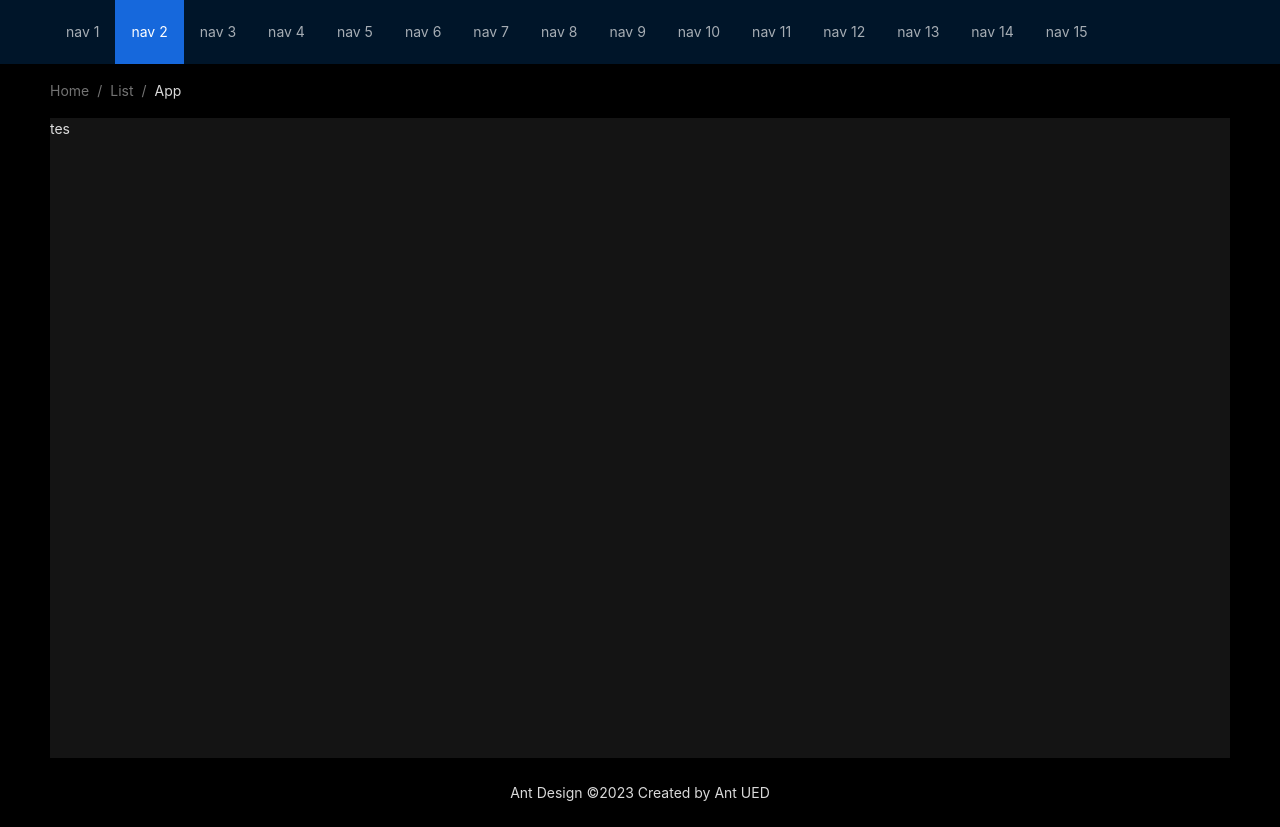
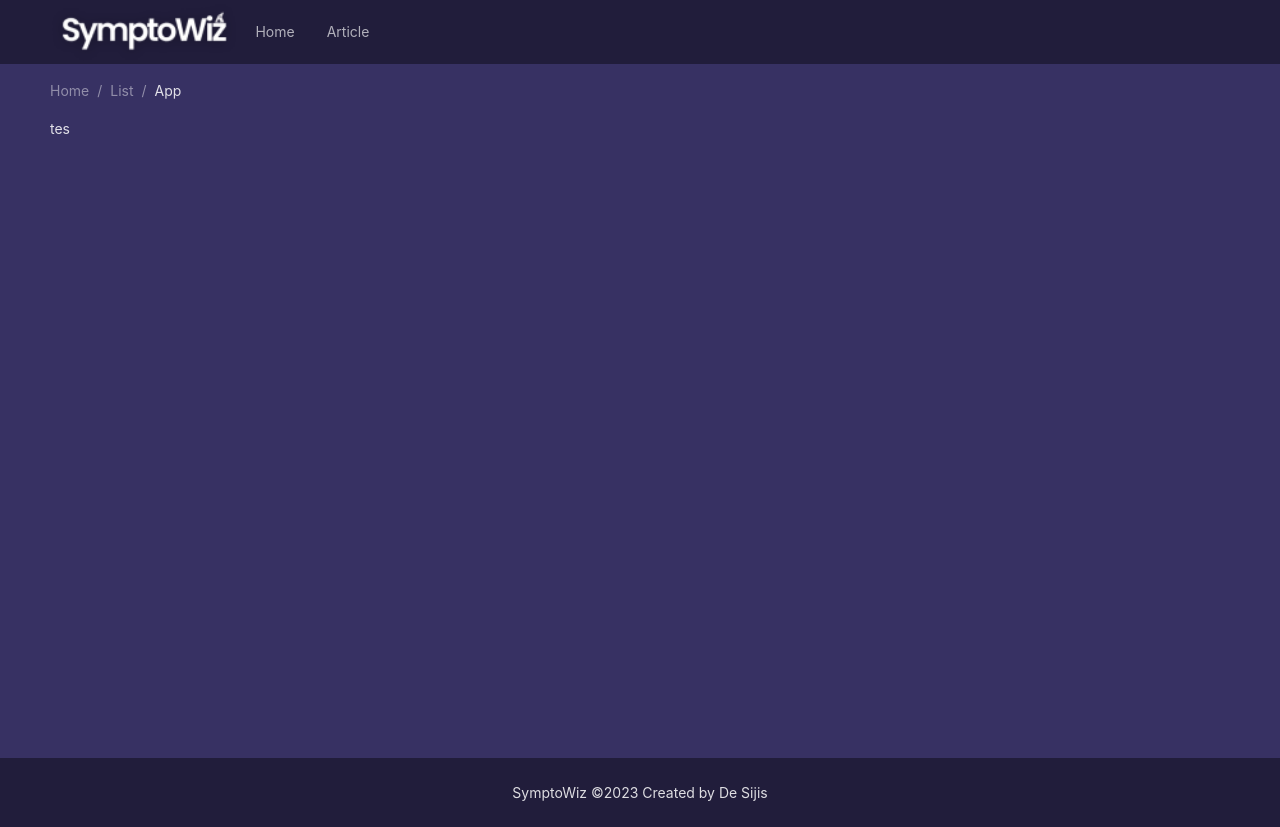
Before and after one commit to tasyanafisah/SymptoWiz, a React (Vite) app in the folder frontend/: page / in a window 1280 px wide. Built offline with nearby package versions, Linux system fonts and the light colour scheme.

Commit message:
[feature] #19 nav and footer

```diff
--- a/frontend/src/components/layout/DefaultLayout.jsx
+++ b/frontend/src/components/layout/DefaultLayout.jsx
@@ -1,30 +1,28 @@
 import { Breadcrumb, Layout, Menu, theme } from "antd";
+import logoSymptoWiz from "../../assets/logo.png";
+
 const { Header, Content, Footer } = Layout;
 const DefaultLayout = ({ children }) => {
     const {
         token: { colorBgContainer },
     } = theme.useToken();
     return (
-        <Layout className="layout">
-            <Header>
-                <div className="logo" />
+        <Layout className="layout flex">
+            <Header className="bg-purple-900 flex">
+                <img src={logoSymptoWiz} className="object-contain" />
                 <Menu
+                    className="bg-purple-900"
                     theme="dark"
                     mode="horizontal"
                     defaultSelectedKeys={["2"]}
-                    items={new Array(15).fill(null).map((_, index) => {
-                        const key = index + 1;
-                        return {
-                            key,
-                            label: `nav ${key}`,
-                        };
-                    })}
+                    items={[{ label: "Home" }, { label: "Article" }]}
                 />
             </Header>
             <Content
                 style={{
                     padding: "0 50px",
                 }}
+                className="bg-purple-500"
             >
                 <Breadcrumb
                     style={{
@@ -37,9 +35,9 @@ const DefaultLayout = ({ children }) => {
                 </Breadcrumb>
                 <div
                     className="site-layout-content min-h-[80vh]"
-                    style={{
-                        background: colorBgContainer,
-                    }}
+                    // style={{
+                    //     background: colorBgContainer,
+                    // }}
                 >
                     {children}
                 </div>
@@ -48,8 +46,9 @@ const DefaultLayout = ({ children }) => {
                 style={{
                     textAlign: "center",
                 }}
+                className="bg-purple-900"
             >
-                Ant Design ©2023 Created by Ant UED
+                SymptoWiz ©2023 Created by De Sijis
             </Footer>
         </Layout>
     );
```
Also changed, not shown: frontend/src/assets/logo.png (added).
